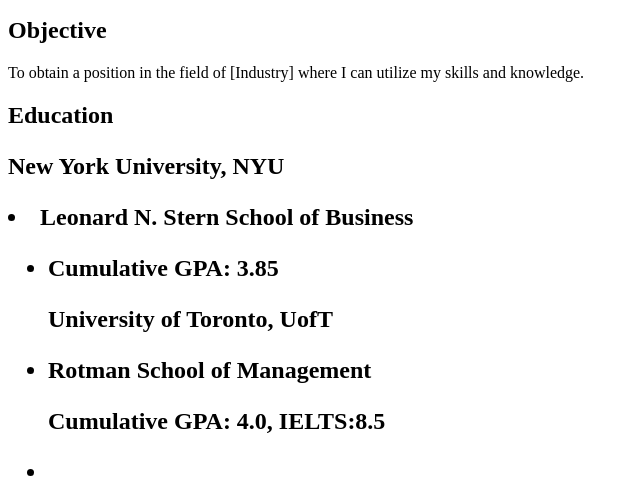
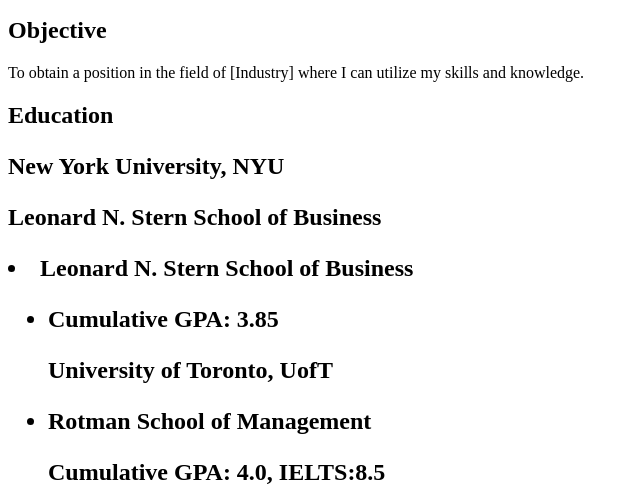
Before and after one commit to shixxy/catrina.29, a plain HTML site: page index.html in a window 1280 px wide. Shown: the part 141-636 px from the top of the page, without its empty margins (0-640 px from the left). Drawn offline with Linux system fonts and the light colour scheme.

Commit message:
Update index.html

```diff
--- a/index.html
+++ b/index.html
@@ -15,6 +15,7 @@
     <p>To obtain a position in the field of [Industry] where I can utilize my skills and knowledge.</p>
     <h2>Education
     <p>New York University, NYU</p>
+    <p>Leonard N. Stern School of Business</p>
     <li>Leonard N. Stern School of Business
     <ul>
        <li>Cumulative GPA: 3.85</li>
```
